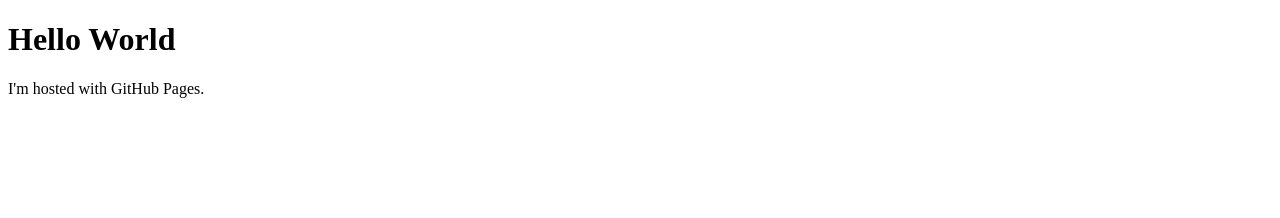
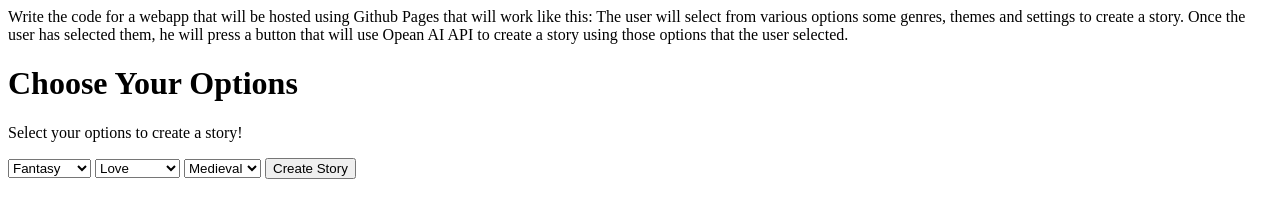
Before and after one commit to gregomaspero/gregomaspero.github.io, a plain HTML site: page index.html in a window 1280 px wide. Drawn offline with Linux system fonts and the light colour scheme.

Commit message:
first version

```diff
--- a/index.html
+++ b/index.html
@@ -1,7 +1,50 @@
-<!DOCTYPE html>
+Write the code for a webapp that will be hosted using Github Pages that will work like this: The user will select from various options some genres, themes and settings to create a story. Once the user has selected them, he will press a button that will use Opean AI API to create a story using those options that the user selected.
+
 <html>
+
+<head>
+	<title>Story Generator</title>
+</head>
+
 <body>
-<h1>Hello World</h1>
-<p>I'm hosted with GitHub Pages.</p>
+
+	<h1>Choose Your Options</h1>
+	<p>Select your options to create a story!</p>
+
+<form>
+
+	<select>
+		<option value="Fantasy">Fantasy</option>
+		<option value="Mystery">Mystery</option>
+		<option value="Romance">Romance</option>
+		<option value="Adventure">Adventure</option>
+	</select>
+
+	<select>
+		<option value="Love">Love</option>
+		<option value="Friendship">Friendship</option>
+		<option value="Betrayal">Betrayal</option>
+		<option value="Courage">Courage</option>
+	</select>
+
+	<select>
+		<option value="Medieval">Medieval</option>
+		<option value="Space">Space</option>
+		<option value="Modern">Modern</option>
+		<option value="Futuristic">Futuristic</option>
+	</select>
+
+	<input type="submit" value="Create Story">
+
+</form>
+
+<script>
+	// Write code to make a request to OpenAI API
+	// with the selected options
+	// and then render the response.
+
+</script>
+
 </body>
+
 </html>
```
